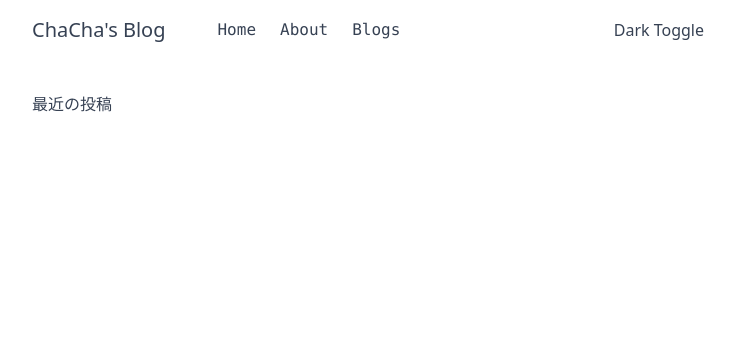
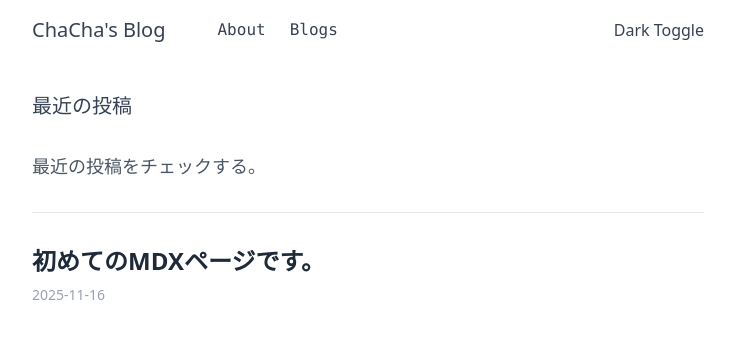
Before and after one commit to ChaChaCha777/my-mdx-blog, a Next.js app: page /blog in a window 1280 px wide. Shown: the top 338 px of the page, without its empty margins (272-1007 px from the left). Built offline with nearby package versions, Linux system fonts and the light colour scheme.

Commit message:
記事一覧ページにリンクを追加

```diff
--- a/app/blog/page.js
+++ b/app/blog/page.js
@@ -1,6 +1,7 @@
 import fs from 'fs'
 import path from 'path'
 import { getPost } from '@/lib/posts'
+import Link from 'next/link'
 
 export default async function BlogPostPage() {
     const files = fs.readdirSync(
@@ -21,7 +22,22 @@ export default async function BlogPostPage() {
     console.log(posts)
     return (
         <>
-            <h1>最近の投稿</h1>
+            <h1 className='mb-8 text-xl'>最近の投稿</h1>
+
+            <div className='text-lg text-gray-600 dark:text-gray-400 mb-8'>
+                最近の投稿をチェックする。
+            </div>
+
+            <hr />
+
+            <ul className='grid grid-cols-1 md:grid-cols-2 gap-8'>
+                {posts.map(post =>(
+                    <li key={post.slug}>
+                        <Link href={`/blog/${post.slug}`}className='text-2xl font-semibold text-gray-800 dark:text-gray-200'>{post.frontmatter.title}</Link>
+                        <div className='text-gray-400 text-sm mt-2'>{post.frontmatter.date}</div>
+                    </li>
+                ))}
+            </ul>
         </>
     )
 }
--- a/app/globals.css
+++ b/app/globals.css
@@ -7,3 +7,7 @@ body {
 body {
   @apply bg-white text-gray-700 container mx-auto dark:bg-gray-900 dark:text-gray-300 max-w-2xl
 }
+
+hr {
+  @apply my-8 border-gray-200 dark:border-gray-800
+}
--- a/components/navigation.js
+++ b/components/navigation.js
@@ -4,7 +4,6 @@ function Navigation() {
     return (
         <nav className="font-mono">
             <ul className="flex md:space-x-4 flex-col md:flex-row">
-                <li><Link href="/" className={styles.link}>Home</Link></li>
                 <li><Link href="/about" className={styles.link}>About</Link></li>
                 <li><Link href="/blog" className={styles.link}>Blogs</Link></li>
 
--- a/content/first.mdx
+++ b/content/first.mdx
@@ -1,6 +1,7 @@
 ---
 title: 初めてのMDXページです。
 description: first mdx post
+date: 2025-11-16
 ---
 # Welcome to my first MDX page!
 
```
